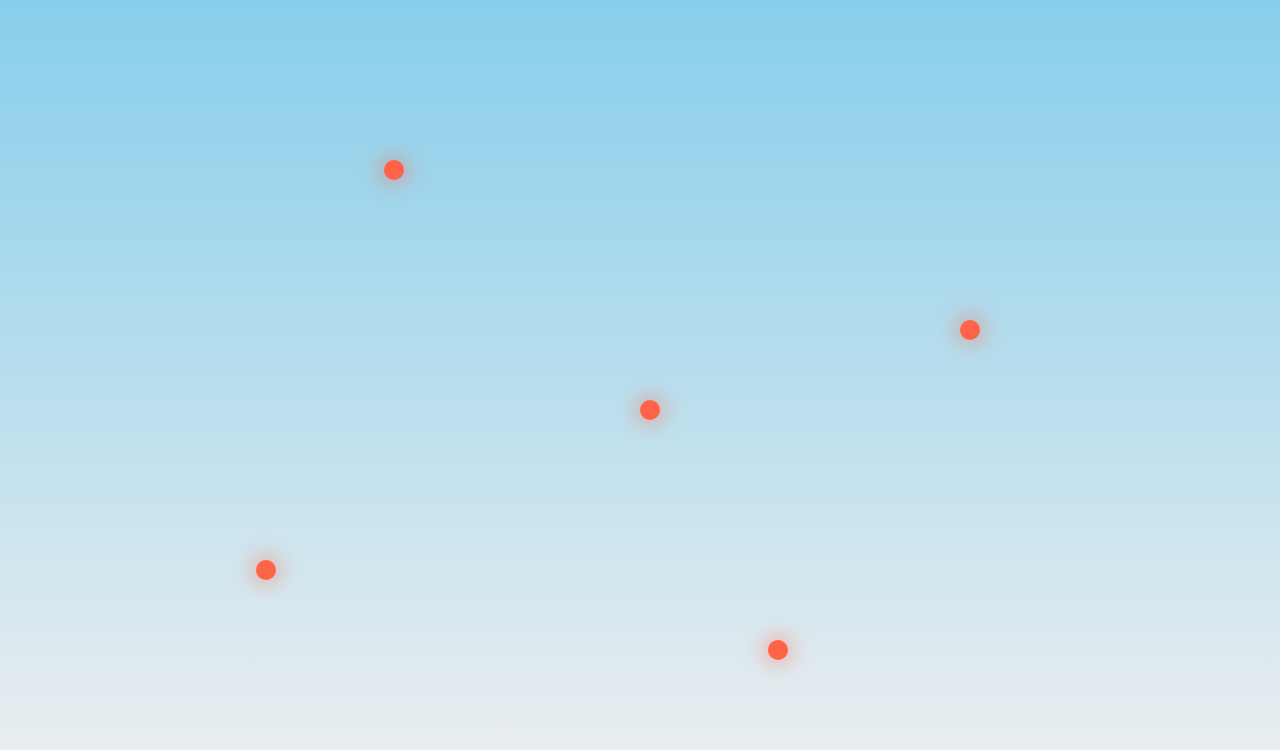
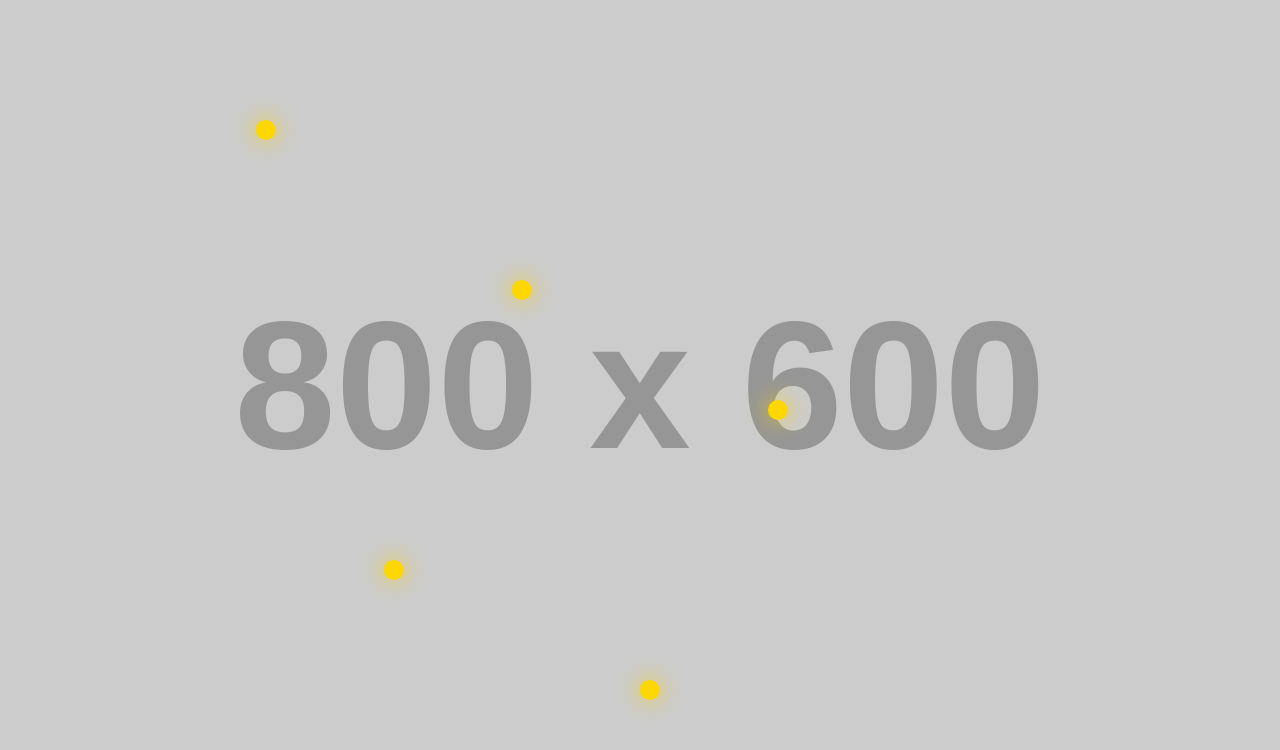
Before and after one commit to Shreycodesbetter/TiemeyerLand, a plain HTML site: page index.html in a window 1280 px wide. Drawn offline with Linux system fonts and the light colour scheme; placeholder pictures from the web are drawn by us.

Commit message:
Update index.html

```diff
--- a/index.html
+++ b/index.html
@@ -3,37 +3,53 @@
 <head>
   <meta charset="UTF-8">
   <meta name="viewport" content="width=device-width, initial-scale=1.0">
-  <title>Tiemeyerland Interactive Map</title>
+  <title>Tiemeyerland - Greek City-State</title>
   <style>
+    /* General Styles */
     body {
       font-family: Arial, sans-serif;
       margin: 0;
       padding: 0;
-      background: linear-gradient(to bottom, #87CEEB, #f0f0f0);
+      background: #87CEEB; /* Blue ocean background */
       overflow: hidden;
     }
+
     .map-container {
       position: relative;
       width: 100vw;
       height: 100vh;
+      background: url('https://via.placeholder.com/800x600.png?text=Greek+Landmass') no-repeat center center;
+      background-size: cover;
     }
+
+    /* Dot styles */
     .dot {
       position: absolute;
       width: 20px;
       height: 20px;
-      background-color: #ff6347;
+      background-color: #FFD700; /* Golden Dot for Greek theme */
       border-radius: 50%;
       cursor: pointer;
       animation: pulse 2s infinite;
     }
+
     .dot:hover {
       transform: scale(1.2);
     }
+
     @keyframes pulse {
-      0% { box-shadow: 0 0 10px 2px rgba(255, 99, 71, 0.8); }
-      50% { box-shadow: 0 0 20px 5px rgba(255, 99, 71, 0.4); }
-      100% { box-shadow: 0 0 10px 2px rgba(255, 99, 71, 0.8); }
+      0% {
+        box-shadow: 0 0 10px 2px rgba(255, 215, 0, 0.8);
+      }
+      50% {
+        box-shadow: 0 0 20px 5px rgba(255, 215, 0, 0.4);
+      }
+      100% {
+        box-shadow: 0 0 10px 2px rgba(255, 215, 0, 0.8);
+      }
     }
+
+    /* Blurb Styles */
     .blurb {
       position: absolute;
       background: white;
@@ -43,10 +59,12 @@
       display: none;
       z-index: 10;
     }
+
     .blurb h3 {
       margin: 0 0 10px;
       font-size: 1.2em;
     }
+
     .blurb p {
       margin: 0;
       font-size: 0.9em;
@@ -56,11 +74,11 @@
 <body>
   <div class="map-container">
     <!-- Dots for districts -->
-    <div class="dot" style="top: 20%; left: 30%;" data-title="Tech Haven" data-content="The hub of innovation where startups and multinational corporations collaborate on cutting-edge technologies."></div>
-    <div class="dot" style="top: 50%; left: 50%;" data-title="Green Grove" data-content="A residential area focused on sustainability, featuring vertical gardens and eco-friendly housing."></div>
-    <div class="dot" style="top: 70%; left: 20%;" data-title="Cultural Quarters" data-content="A vibrant district showcasing art galleries, theaters, and cuisine from around the world."></div>
-    <div class="dot" style="top: 40%; left: 75%;" data-title="Skyline Hub" data-content="The financial heart of Tiemeyerland, with towering skyscrapers and bustling markets."></div>
-    <div class="dot" style="top: 80%; left: 60%;" data-title="Harbor of Serenity" data-content="A coastal area with beaches, marinas, and a focus on marine conservation."></div>
+    <div class="dot" style="top: 15%; left: 20%;" data-title="Acropolis District" data-content="The political and cultural center of Tiemeyerland, featuring grand temples and public forums."></div>
+    <div class="dot" style="top: 35%; left: 40%;" data-title="Agora Market" data-content="A bustling marketplace where merchants trade goods and ideas."></div>
+    <div class="dot" style="top: 50%; left: 60%;" data-title="Temple of Poseidon" data-content="A sacred site dedicated to the god of the sea, overlooking the ocean cliffs."></div>
+    <div class="dot" style="top: 70%; left: 30%;" data-title="Harbor of Athena" data-content="A fortified port where ships dock and naval activities flourish."></div>
+    <div class="dot" style="top: 85%; left: 50%;" data-title="Island of Delphi" data-content="A mysterious island believed to be home to oracles and ancient wisdom."></div>
 
     <!-- Blurb to display information -->
     <div class="blurb" id="blurb">
```
